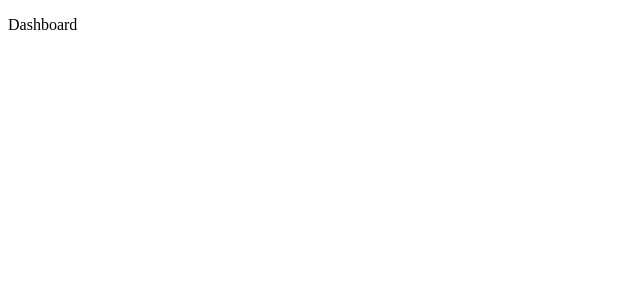
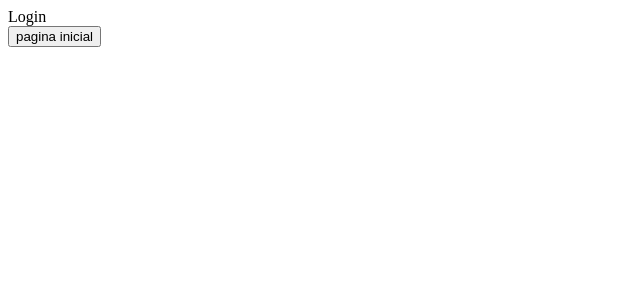
Before and after one commit to cicerojs/react, a React (Create React App) app: page /entrar in a window 1280 px wide. Before the commit this address led to /pagina-inicial. Shown: the top 300 px of the page, without its empty margins (0-640 px from the left). Built offline with nearby package versions, Linux system fonts and the light colour scheme.

Commit message:
feat: navegação entre rotas

```diff
--- a/src/app/pages/dashboard/Dashboard.tsx
+++ b/src/app/pages/dashboard/Dashboard.tsx
@@ -1,5 +1,12 @@
+import { Link } from 'react-router-dom';
+
 export const Dashboard = () => {
     return (
-        <p>Dashboard</p>
+        <div>
+            <p>Dashboard</p>
+
+            <Link to="/entrar">Login</Link>
+        </div>
+
     )
 }
--- a/src/app/pages/index.ts
+++ b/src/app/pages/index.ts
@@ -1 +1,2 @@
 export * from './dashboard/Dashboard';
+export * from './login/Login';
--- /dev/null
+++ b/src/app/pages/login/Login.tsx
@@ -0,0 +1,18 @@
+import { useNavigate } from 'react-router-dom';
+
+export const Login = () => {
+
+  const history = useNavigate();
+
+  const handleClick = () => {
+    history('/pagina-inicial')
+  }
+
+  return (
+    <div>
+      Login<br />
+
+      <button onClick={handleClick}>pagina inicial</button>
+    </div>
+  )
+}
--- a/src/app/router/index.tsx
+++ b/src/app/router/index.tsx
@@ -1,11 +1,12 @@
 import {BrowserRouter, Route, Routes as Switch, Navigate} from "react-router-dom";
 
-import { Dashboard } from "../pages";
+import { Dashboard, Login } from "../pages";
 
 export const Routes = () => {
     return (
         <BrowserRouter>
             <Switch>
+                <Route path="/entrar" element={<Login />} />
                 <Route path="/pagina-inicial" element={<Dashboard />} />
 
                 <Route path="*" element={<Navigate to="/pagina-inicial" />} />
```
